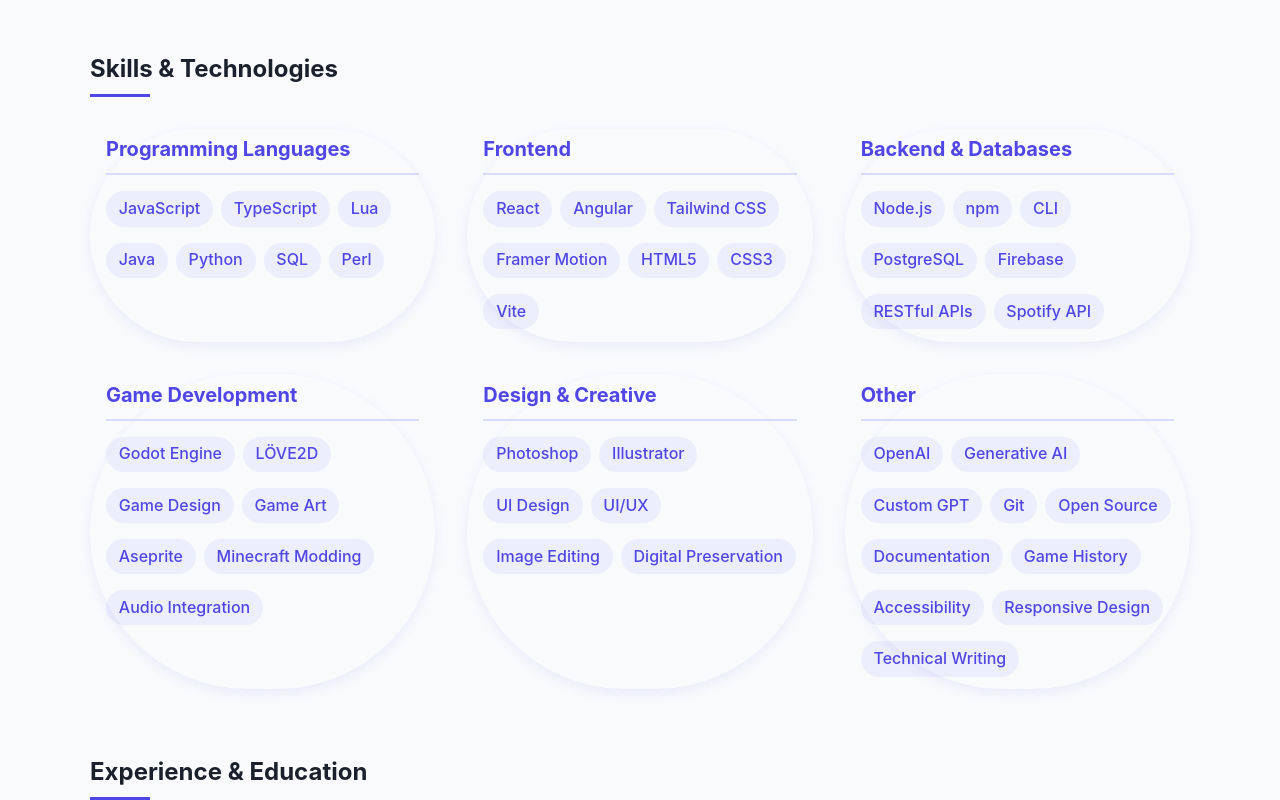
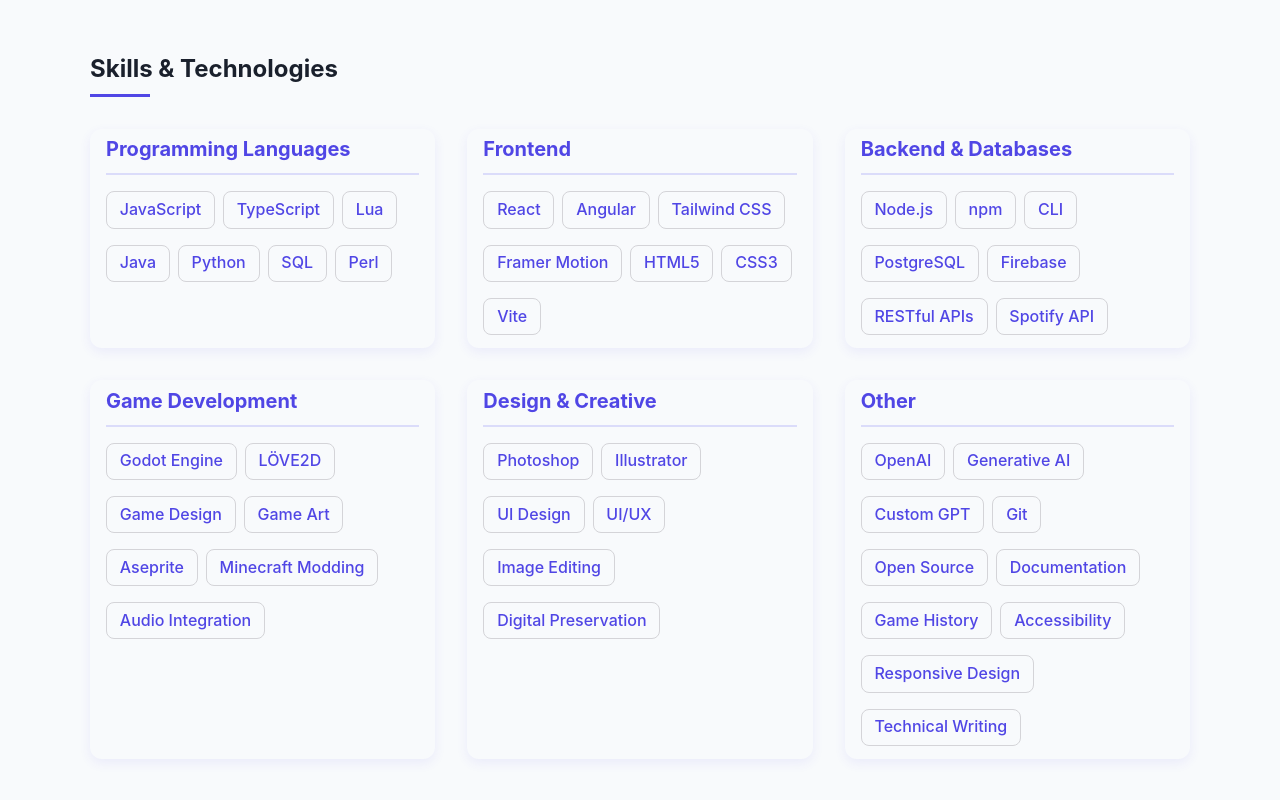
Before and after one commit to IanSkelskey/new-portfolio, a React (Vite) app: page /about in a window 1280 px wide. Shown: the part 780-1580 px from the top of the page. Built offline with nearby package versions, Linux system fonts and the light colour scheme.

Commit message:
fix: update skill-category styles for improved hover effects and adjust project skills list

```diff
--- a/src/components/AboutPage.css
+++ b/src/components/AboutPage.css
@@ -62,7 +62,7 @@
 
 .skill-category {
   background-color: var(--color-bg-card);
-  border-radius: var(--radius-lg);
+  border-radius: var(--radius-lg) !important;
   padding: var(--space-md);
   box-shadow: 0 4px 12px var(--color-shadow);
   transition: transform var(--transition-base), box-shadow var(--transition-base);
@@ -92,11 +92,18 @@
 .skill-category li {
   font-size: var(--font-size-base);
   color: var(--color-text);
-  background-color: rgba(99, 102, 241, 0.08);
+  background-color: var(--color-bg);
+  border: 1px solid var(--color-border);
   padding: 0.3rem 0.8rem;
-  border-radius: var(--radius-full);
+  border-radius: var(--radius-md);
   display: inline-block;
   margin-bottom: var(--space-xs);
+  transition: background-color var(--transition-fast), transform var(--transition-fast);
+}
+
+.skill-category li:hover {
+  background-color: var(--color-bg-accent, rgba(99, 102, 241, 0.08));
+  transform: translateY(-2px);
 }
 
 /* Timeline section */
--- a/src/data/projects.json
+++ b/src/data/projects.json
@@ -102,7 +102,7 @@
       "desktopAppUrl": "https://asu-field-day-webui.web.app/",
       "categories": ["Web Development", "Research", "Education"],
       "thumbnail": "/src/assets/projects/fieldday/lizard.webp",
-      "skills": ["JavaScript", "React", "Tailwind", "Firebase", "Framer Motion", "Vite"],
+      "skills": ["JavaScript", "React", "Tailwind", "Firebase", "Framer Motion", "Vite", "Documentation"],
       "featured": true,
       "accentColor": "#8C1D40",
       "links": [
```
